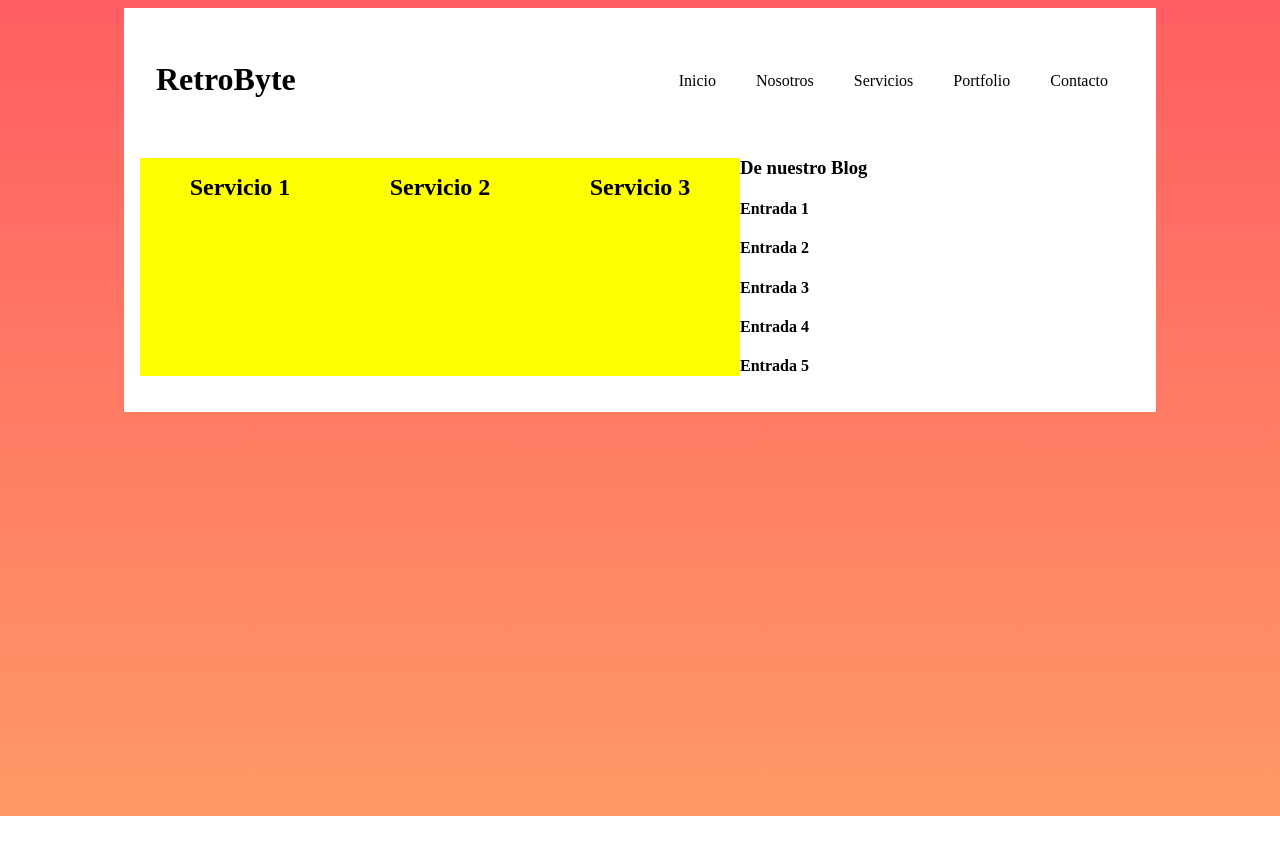
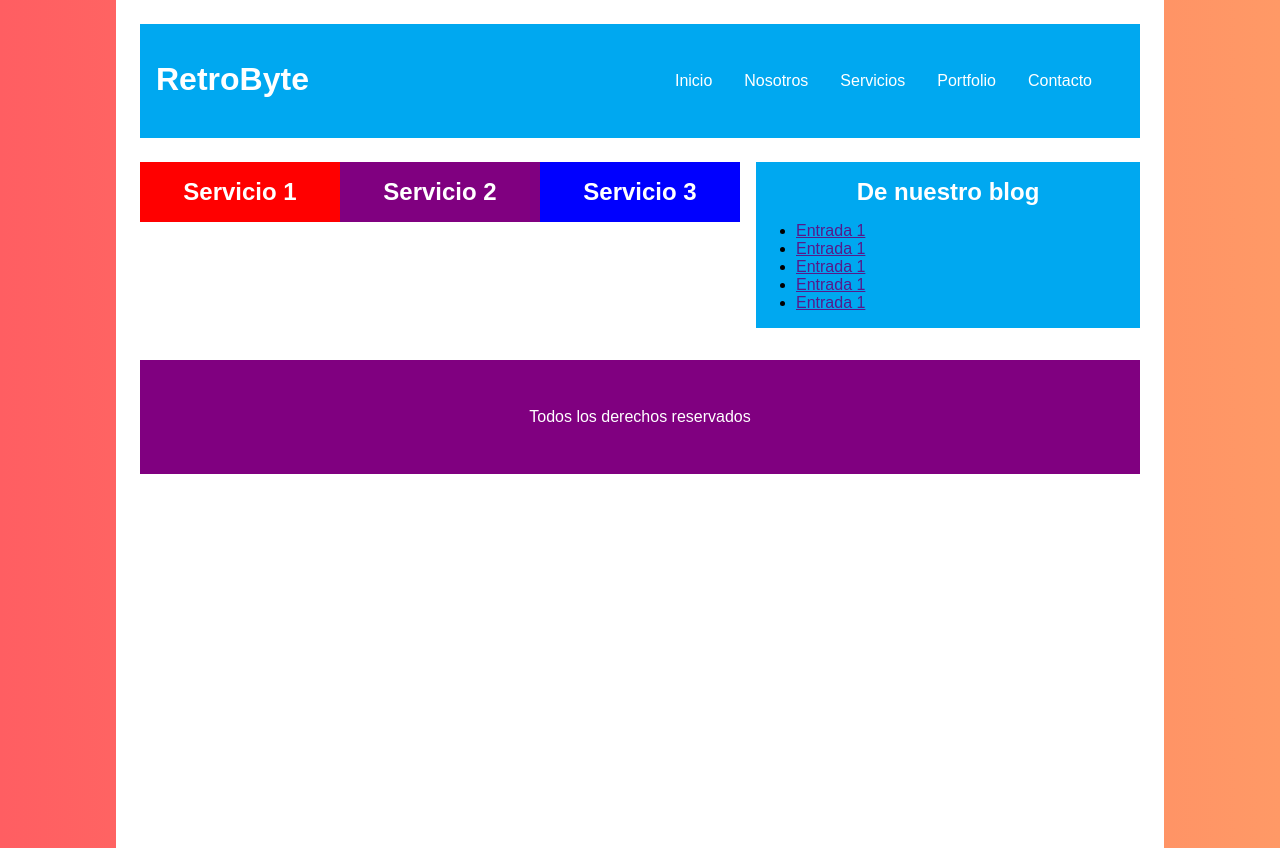
Before and after one commit to nacherdev/Practica-1-Flex, a plain HTML site: page index.html in a window 1280 px wide. Before the commit the page ends 816 px from the top, so only its background shows below. Drawn offline with Linux system fonts and the light colour scheme.

Commit message:
Modo escritorio terminado

```diff
--- /dev/null
+++ b/app.js
@@ -0,0 +1,6 @@
+let arr =  [1, 2, 4, 6]
+let arr2 =  [7, 8, 9]
+
+arr = [...arr2]
+
+console.log(arr)
--- a/css/style.css
+++ b/css/style.css
@@ -1,45 +1,109 @@
 body {
-    height: 100vh;
-    background: linear-gradient(to bottom, #ff5e62, #ff9966);
-
+    min-height: 100vh;
+    font-family: sans-serif;
+    background: linear-gradient(to right, #ff5e62, #ff9966);
+    color: white;
+    margin: 0;
 }
 
-#container {
-    max-width: 1000px;
+ul {
+    margin: 0;
+}
+
+#container-principal {
+    min-height: 100vh;
+    max-width: 1000px; /* Obligatorio para centrar */
     margin: 0 auto; /* Centrar */
     background-color: white;
-    padding: 1rem;
+    padding: 1.5rem;
 }
 
 header {
     display: flex;
     justify-content: space-between;
     padding: 1rem;
+    background-color: #00a8f0;
 }
 
 nav {
     display: flex;
     padding: 1rem;
     flex-wrap: wrap;
+    align-items: center;
+    text-align: center;
+}
+
+nav > ul {
+    padding: 1rem;
+    list-style-type: none;
 }
 
 main {
     display: flex;
-
+    justify-content: space-between;
+    gap: 1rem;
+    align-items: flex-start;
+    margin-bottom: 2rem;
 }
 
 #servicios {
+    margin-top: 1.5rem;
     display: flex;
     flex-basis: 60%;
 }
 
-#servicios > h2 {
+.servicio {
     padding: 1rem;
-    background-color: yellow;
-    flex-basis: 100%;
+    flex: 1;
     text-align: center;
+    margin: 0;
+    margin-top: 0;
 }
 
 #aside {
+    margin-top: 1.5rem;
+    display: flex;
+    flex-direction: column;
     flex-grow: 1;
+
 }
+
+.container-entradas {
+    background-color: #00a8f0;
+}
+
+.container-entradas > h3 {
+    text-align: center;
+    font-size: 1.5rem;
+    margin: 0;
+    padding: 1rem;
+}
+
+#entradas {
+    display: flex;
+    flex-direction: column;
+    color: black;
+    padding-bottom: 1rem;
+}
+
+.servicio:nth-child(1) {
+    background-color: red;
+}
+
+.servicio:nth-child(2) {
+    background-color: purple;
+}
+
+.servicio:nth-child(3) {
+    background-color: blue;
+}
+
+footer {
+    background-color: white;
+}
+
+#container-footer {
+    background-color: purple;
+    text-align: center;
+    padding: 2rem;
+}
--- a/index.html
+++ b/index.html
@@ -7,32 +7,53 @@
     <link rel="stylesheet" href="css/style.css">
 </head>
 <body>
-    <div id="container">
+    <div id="container-principal">
         <header>
             <h1>RetroByte</h1>
             <nav>
-                <ul>Inicio</ul>
-                <ul>Nosotros</ul>
-                <ul>Servicios</ul>
-                <ul>Portfolio</ul>
-                <ul>Contacto</ul>
+                <ul><li>Inicio</li></ul>
+                <ul><li>Nosotros</li></ul>
+                <ul><li>Servicios</li></ul>
+                <ul><li>Portfolio</li></ul>
+                <ul><li>Contacto</li></ul>
             </nav>
         </header>
         <main>
             <section id="servicios">
-                <h2>Servicio 1</h2>
-                <h2>Servicio 2</h2>
-                <h2>Servicio 3</h2>
+                <h2 class="servicio">Servicio 1</h2>
+                <h2 class="servicio">Servicio 2</h2>
+                <h2 class="servicio">Servicio 3</h2>
             </section>
             <section id="aside">
-                <h3>De nuestro Blog</h3>
-                <h4>Entrada 1</h4>
-                <h4>Entrada 2</h4>
-                <h4>Entrada 3</h4>
-                <h4>Entrada 4</h4>
-                <h4>Entrada 5</h4>
+                <div class="container-entradas">
+                    <h3>De nuestro blog</h3>
+                    <div id="entradas">
+                        <ul>
+                            <li><a href="">Entrada 1</a></li>
+                        </ul>
+                        <ul>
+                            <li><a href="">Entrada 1</a></li>
+                        </ul>
+                        <ul>
+                            <li><a href="">Entrada 1</a></li>
+                        </ul>
+                        <ul>
+                            <li><a href="">Entrada 1</a></li>
+                        </ul>
+                        <ul>
+                            <li><a href="">Entrada 1</a></li>
+                        </ul>
+                    </div>
+                </div>
+
+
             </section>
         </main>
+            <footer>
+        <div id="container-footer">
+            <p>Todos los derechos reservados</p>
+        </div>
+    </footer>
     </div>
 </body>
 </html>
```
